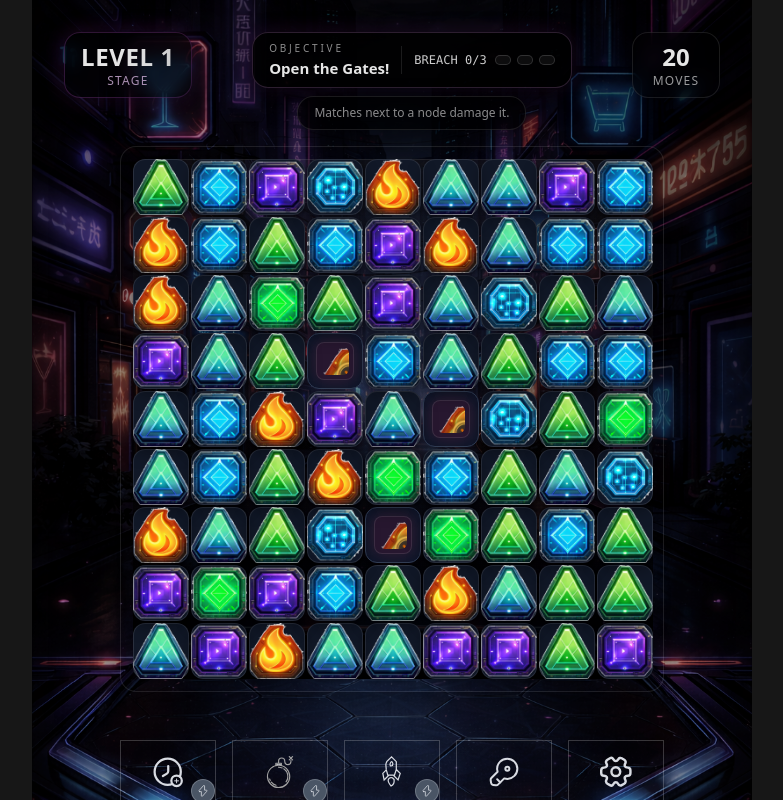
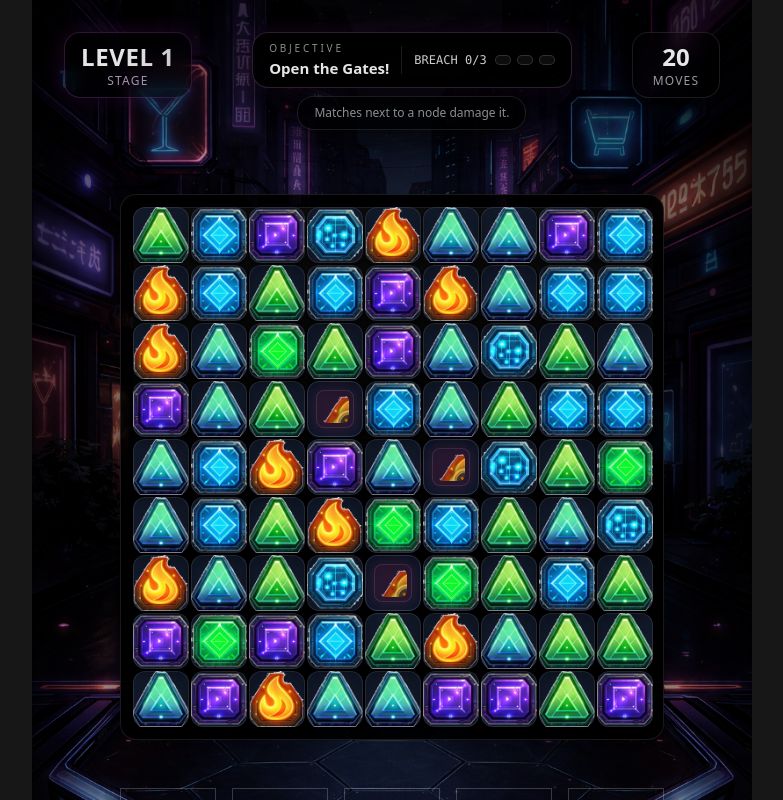
Before and after one commit to jan-ninh/match3-frontend, a React (Vite) app: page /game-map/play-game in a window 1280 px wide. Shown: the top 800 px of the page, without its empty margins (248-1031 px from the left). Built offline with nearby package versions, Linux system fonts and the light colour scheme; no server answers.

Commit message:
Adjust Tiles Background - dark layer

```diff
--- a/src/features/grid/ui/Grid.tsx
+++ b/src/features/grid/ui/Grid.tsx
@@ -1,4 +1,5 @@
 import { useMemo, useRef } from 'react';
+import type { CSSProperties } from 'react';
 import { createPortal } from 'react-dom';
 
 import type { EngineState } from '@/gamelogic';
@@ -41,6 +42,8 @@ type Props = {
   onDevPrevLevel?: () => void;
   onDevNextLevel?: () => void;
 };
+
+type CssVars = CSSProperties & { '--boardDim'?: number };
 
 export default function Grid({
   state,
@@ -137,6 +140,21 @@ export default function Grid({
   const lockoutCursor = inputLocked && showLockoutHints ? 'cursor-not-allowed' : '';
   const showDebugLabels = isDev && debugEnabled;
 
+  const shellStyle: CssVars = {
+    width: innerW + BOARD_PADDING * 2,
+    touchAction: 'none',
+    WebkitUserSelect: 'none',
+    userSelect: 'none',
+
+    // 0..1 (higher = darker / less BG visible)
+    '--boardDim': 0.92,
+
+    // applies to the padding/rim area of the board shell
+    backgroundColor: 'rgb(0 0 0 / var(--boardDim))',
+  };
+
+
+
   const leftLane = typeof document !== 'undefined' ? (document.getElementById('dev-left-lane') as HTMLElement | null) : null;
 
   const devPanels =
@@ -156,13 +174,9 @@ export default function Grid({
 
       <div
         ref={containerRef}
-        className={`relative rounded-2xl p-3 bg-black/20 border border-white/10 shadow-[0_18px_60px_rgba(0,0,0,0.55)] select-none ${lockoutCursor}`}
-        style={{
-          width: innerW + BOARD_PADDING * 2,
-          touchAction: 'none',
-          WebkitUserSelect: 'none',
-          userSelect: 'none',
-        }}
+        className={`relative rounded-2xl p-3 border border-white/10 shadow-[0_18px_60px_rgba(0,0,0,0.55)] select-none ${lockoutCursor}`}
+        style={shellStyle}
+
         onPointerMove={onPointerMove}
         onPointerUp={onPointerUp}
         onPointerCancel={onPointerCancel}
@@ -170,6 +184,10 @@ export default function Grid({
         <GridLockoutOverlay active={inputLocked} show={showLockoutHints} />
 
         <div className="relative" style={{ width: innerW, height: innerH }}>
+          <div
+            className="absolute inset-0 rounded-2xl pointer-events-none"
+            style={{ backgroundColor: 'rgb(0 0 0 / var(--boardDim))' }}
+          />
           <div
             className="absolute inset-0 rounded-2xl pointer-events-none"
             style={{
--- a/src/features/playground/ui/GameContainer.tsx
+++ b/src/features/playground/ui/GameContainer.tsx
@@ -53,7 +53,7 @@ export default function GameContainer({ initialLevelId = 1 }: Props) {
         isLose={isLose}
       />
 
-      <div ref={gridRowRef} className="flex justify-center items-start">
+      <div ref={gridRowRef} className="flex justify-center items-start pt-12">
         <Grid
           state={state}
           inputLocked={inputLocked}
```
